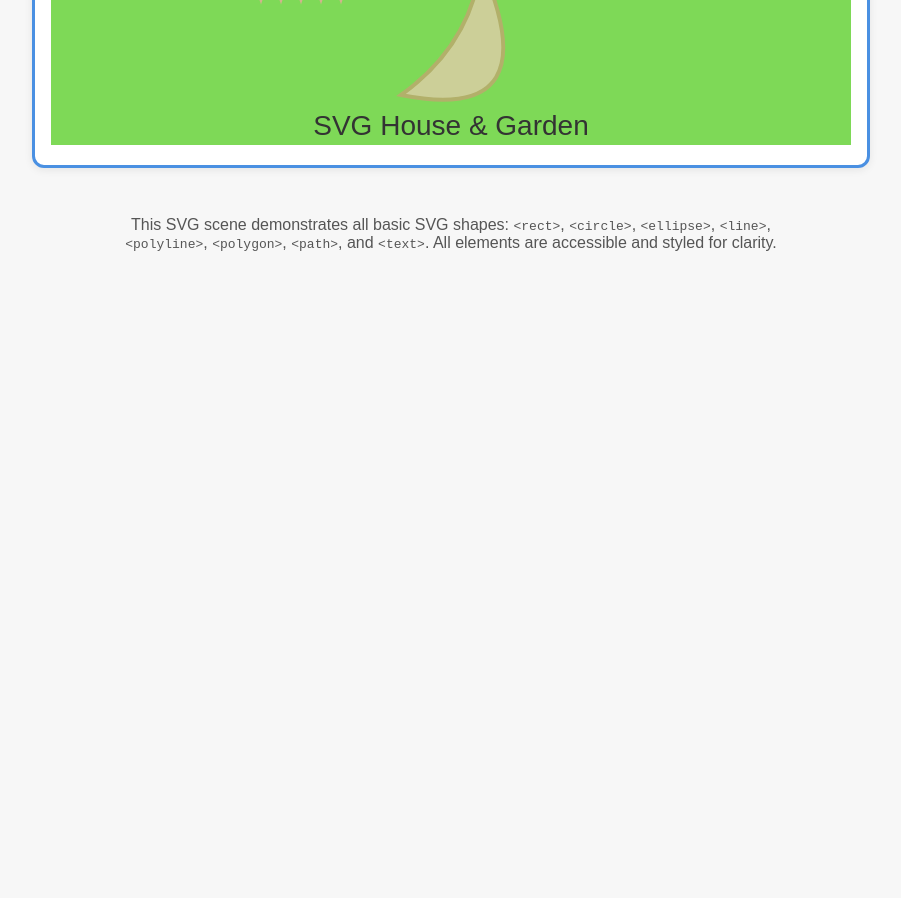
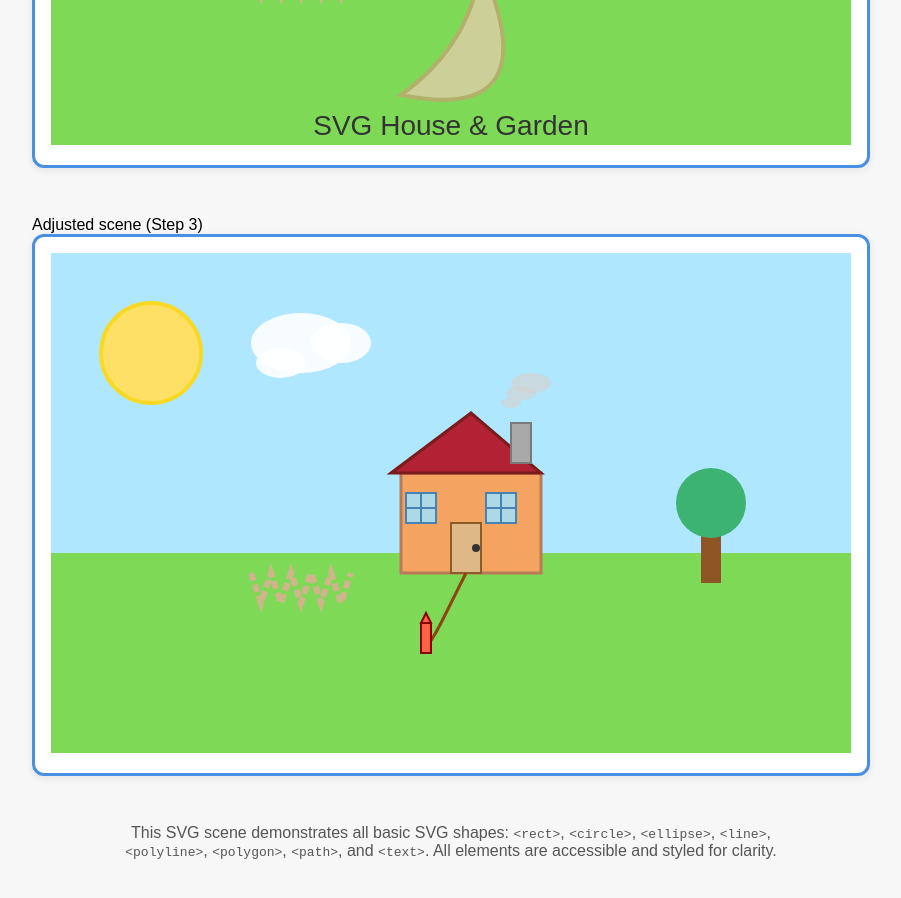
Before and after one commit to plehems/dataVisalizationLabWeek04, a plain HTML site: page index.html in a window 1280 px wide. Shown: the part 1696-2594 px from the top of the page, without its empty margins (189-1090 px from the left). Before the commit the page ends 1996 px from the top, so only its background shows below. Drawn offline with Linux system fonts and the light colour scheme.

Commit message:
add Step 2 annotated picture [AI-assisted]

```diff
--- a/index.html
+++ b/index.html
@@ -192,6 +192,87 @@
             </div>
         </figure>
     </div>
+    <div id="scene-adjusted">
+        <figure id="scene-adjusted-figure">
+            <figcaption>Adjusted scene (Step 3)</figcaption>
+            <div class="svg-container">
+                <svg
+                    id="scene-adjusted"
+                    viewBox="0 0 800 500"
+                    width="800" height="500"
+                    aria-labelledby="svgTitleAdjusted svgDescAdjusted"
+                    role="img"
+                >
+                    <title id="svgTitleAdjusted">Adjusted SVG House and Garden Scene</title>
+                    <desc id="svgDescAdjusted">An adjusted SVG illustration of a house and garden with improved balance, contrast, and additional elements.</desc>
+                    <style>
+                        /* Scoped styles for the adjusted SVG */
+                        #scene-adjusted .fence {
+                            stroke-dasharray: 8, 4;
+                        }
+                        #scene-adjusted .stone-path {
+                            fill: none;
+                            stroke: #8b4513;
+                            stroke-width: 3;
+                        }
+                        #scene-adjusted .mailbox {
+                            fill: #ff6347;
+                            stroke: #8b0000;
+                            stroke-width: 2;
+                        }
+                        #scene-adjusted .smoke {
+                            fill: #d3d3d3;
+                            opacity: 0.7;
+                        }
+                    </style>
+                    <!-- Sky (rect) -->
+                    <rect x="0" y="0" width="800" height="300" fill="#aee7ff" />
+                    <!-- Grass (rect) -->
+                    <rect x="0" y="300" width="800" height="200" fill="#7ed957" />
+                    <!-- Sun (circle) -->
+                    <circle cx="100" cy="100" r="50" fill="#ffe066" stroke="#f9d923" stroke-width="4" />
+                    <!-- Cloud (ellipse) -->
+                    <ellipse cx="250" cy="90" rx="50" ry="30" fill="#fff" opacity="0.9" />
+                    <ellipse cx="290" cy="90" rx="30" ry="20" fill="#fff" opacity="0.9" />
+                    <ellipse cx="230" cy="110" rx="25" ry="15" fill="#fff" opacity="0.9" />
+                    <!-- Tree trunk (rect) with slight reposition -->
+                    <rect x="670" y="260" width="20" height="70" fill="#8d5524" transform="translate(-20, 0)" />
+                    <!-- Tree foliage (circle) with slight reposition -->
+                    <circle cx="680" cy="250" r="35" fill="#3cb371" transform="translate(-20, 0)" />
+                    <!-- House body (rect) with slight reposition -->
+                    <rect x="340" y="220" width="140" height="100" fill="#f4a460" stroke="#b97a56" stroke-width="3" transform="translate(10, 0)" />
+                    <!-- Roof (polygon) with slight reposition -->
+                    <polygon points="330,220 410,160 480,220" fill="#b22234" stroke="#7a1c1c" stroke-width="3" transform="translate(10, 0)" />
+                    <!-- Chimney (rect) with slight reposition -->
+                    <rect x="450" y="170" width="20" height="40" fill="#a9a9a9" stroke="#7a7a7a" stroke-width="2" transform="translate(10, 0)" />
+                    <!-- Door (rect) -->
+                    <rect x="400" y="270" width="30" height="50" fill="#deb887" stroke="#8b5c2a" stroke-width="2" />
+                    <!-- Door knob (circle) -->
+                    <circle cx="425" cy="295" r="4" fill="#333" />
+                    <!-- Left window (rect) -->
+                    <rect x="355" y="240" width="30" height="30" fill="#add8e6" stroke="#4682b4" stroke-width="2" />
+                    <!-- Right window (rect) -->
+                    <rect x="435" y="240" width="30" height="30" fill="#add8e6" stroke="#4682b4" stroke-width="2" />
+                    <!-- Window panes (line) -->
+                    <line x1="370" y1="240" x2="370" y2="270" stroke="#4682b4" stroke-width="2" />
+                    <line x1="355" y1="255" x2="385" y2="255" stroke="#4682b4" stroke-width="2" />
+                    <line x1="450" y1="240" x2="450" y2="270" stroke="#4682b4" stroke-width="2" />
+                    <line x1="435" y1="255" x2="465" y2="255" stroke="#4682b4" stroke-width="2" />
+                    <!-- Fence (polyline) with dashed stroke -->
+                    <polyline class="fence" points="200,320 210,350 220,320 230,350 240,320 250,350 260,320 270,350 280,320 290,350 300,320" fill="none" stroke="#d2b48c" stroke-width="6" />
+                    <!-- Curved stone footpath (path) -->
+                    <path class="stone-path" d="M415,320 Q400,350 390,370 T370,400" />
+                    <!-- Mailbox (rect + polygon) -->
+                    <rect class="mailbox" x="370" y="370" width="10" height="30" />
+                    <polygon class="mailbox" points="370,370 375,360 380,370" />
+                    <!-- Chimney smoke (ellipse) -->
+                    <ellipse class="smoke" cx="460" cy="150" rx="10" ry="5" />
+                    <ellipse class="smoke" cx="470" cy="140" rx="15" ry="7" />
+                    <ellipse class="smoke" cx="480" cy="130" rx="20" ry="10" />
+                </svg>
+            </div>
+        </figure>
+    </div>
     <p style="color:#555;max-width:700px;text-align:center;">This SVG scene demonstrates all basic SVG shapes: <code>&lt;rect&gt;</code>, <code>&lt;circle&gt;</code>, <code>&lt;ellipse&gt;</code>, <code>&lt;line&gt;</code>, <code>&lt;polyline&gt;</code>, <code>&lt;polygon&gt;</code>, <code>&lt;path&gt;</code>, and <code>&lt;text&gt;</code>. All elements are accessible and styled for clarity.</p>
 </body>
 </html>
```
